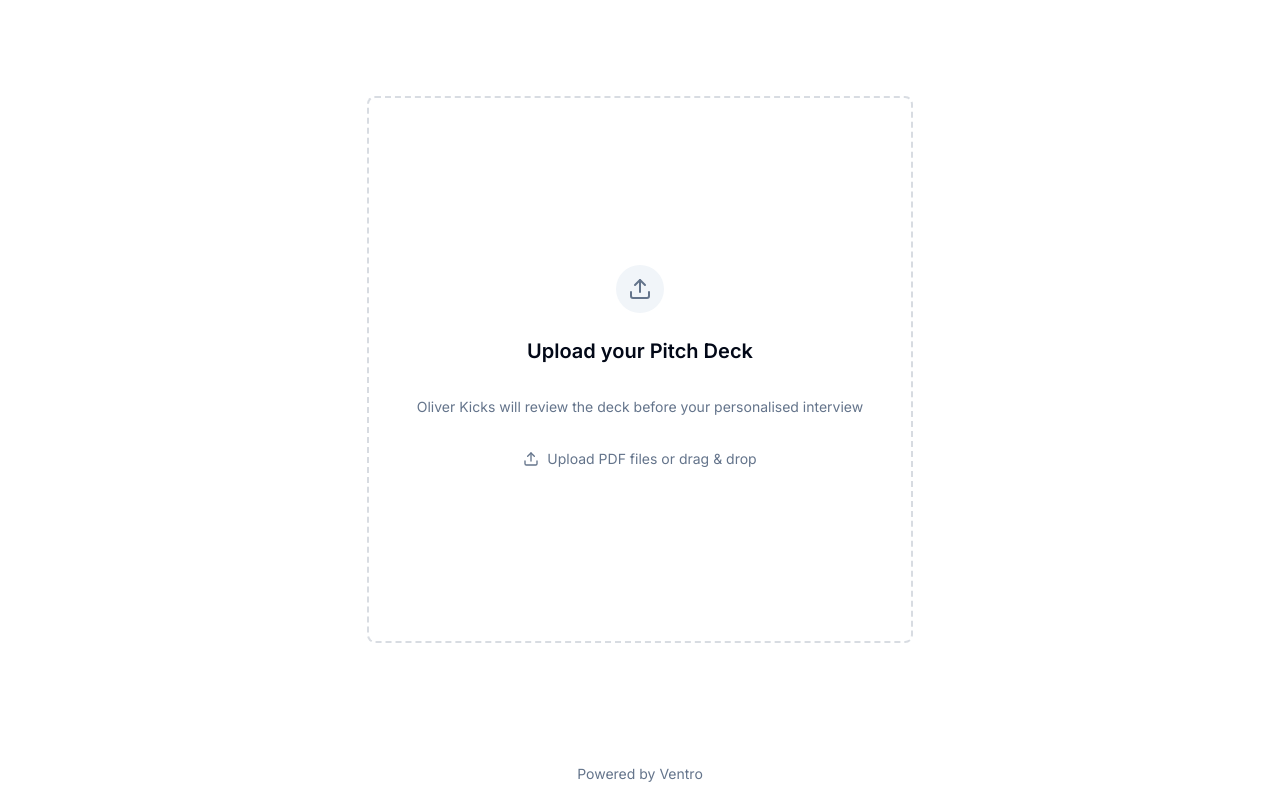
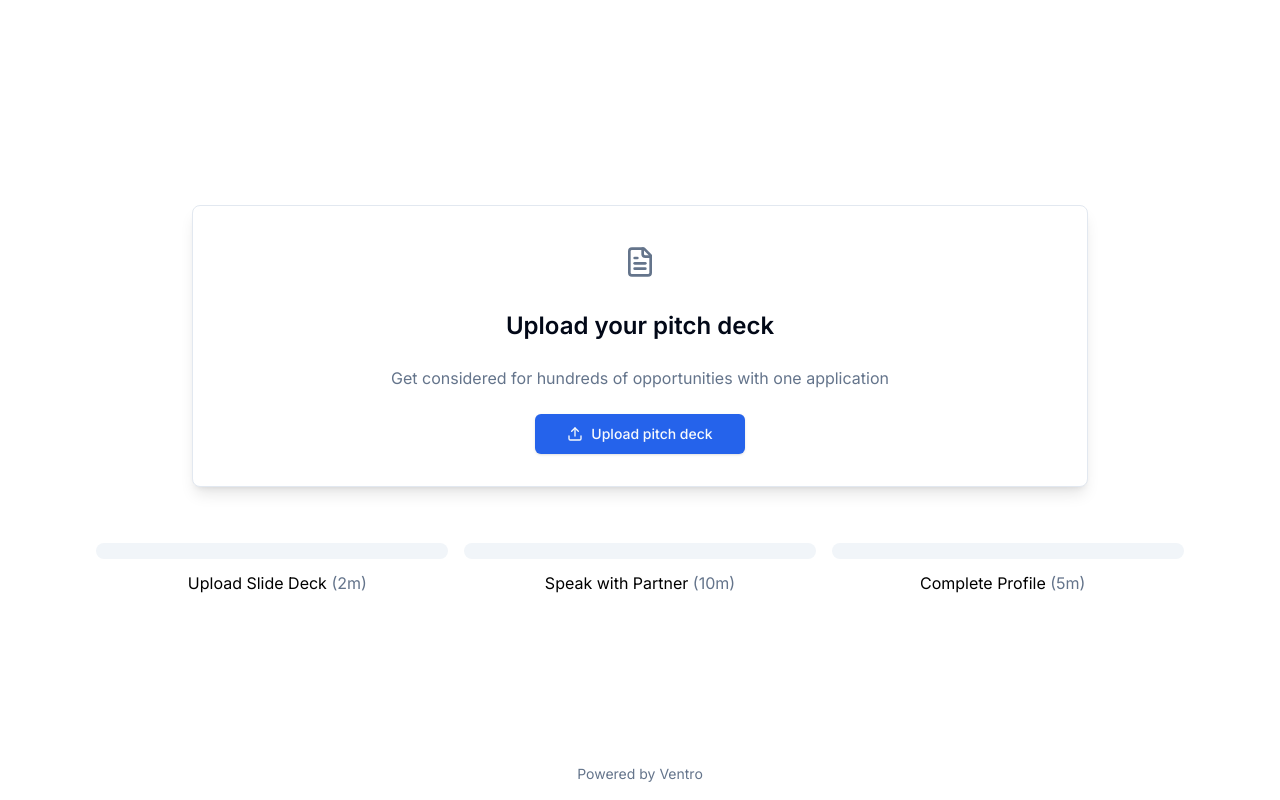
Before and after one commit to Arron-Stothart/elevenlabs-hackathon, a Next.js app: page / in a window 1280 px wide. Built offline with nearby package versions, Linux system fonts and the light colour scheme.

Commit message:
feat: ui

```diff
--- a/app/page.tsx
+++ b/app/page.tsx
@@ -33,6 +33,7 @@ export default function StartPage() {
             initial={{ opacity: 0, y: 20 }}
             animate={{ opacity: 1, y: 0 }}
             exit={{ opacity: 0, y: -20 }}
+            className="w-full items-center justify-center"
           >
             <FileUpload onComplete={handleUploadComplete} />
           </motion.div>
--- a/components/FileUpload.tsx
+++ b/components/FileUpload.tsx
@@ -1,7 +1,7 @@
 "use client";
 
 import * as React from "react";
-import { Box, Upload, Presentation, Check } from "lucide-react";
+import { Box, Upload, Presentation, Check, FileText } from "lucide-react";
 import { motion, AnimatePresence } from "framer-motion";
 import { cn } from "@/lib/utils";
 import { Badge } from "@/components/ui/badge";
@@ -203,13 +203,12 @@ export default function FileUpload({ onComplete }: FileUploadProps) {
   };
 
   return (
-    <div className="w-full max-w-6xl mx-auto p-4 h-[80vh]">
+    <div className="w-full max-w-7xl mx-auto p-4">
       <div
         className={cn(
-          "relative rounded-lg p-12 aspect-square max-h-[80vh]",
+          "relative rounded-lg p-12",
           "flex flex-col items-center justify-center gap-4",
-          !isUploaded && "border-2 border-dashed border-muted-foreground/25",
-          isDragging && "border-primary bg-primary/5"
+          isDragging && "border-2 border-dashed border-primary bg-primary/5"
         )}
         onDragOver={onDragOver}
         onDragLeave={onDragLeave}
@@ -222,7 +221,7 @@ export default function FileUpload({ onComplete }: FileUploadProps) {
             animate={{ opacity: 1, y: 0 }}
             exit={{ opacity: 0, y: -20 }}
             transition={{ duration: 0.3 }}
-            className="flex flex-col items-center gap-6"
+            className="flex flex-col items-center gap-6 w-full"
           >
             {isConfirmed ? (
               <CallerInfo
@@ -261,13 +260,13 @@ export default function FileUpload({ onComplete }: FileUploadProps) {
               </>
             ) : isUploaded && structuredData ? (
               <>
-                <h2 className="text-xl font-semibold">
+                <h2 className="text-2xl font-semibold">
                   We need to confirm some details
                 </h2>
                 <motion.div
                   initial={{ opacity: 0, y: 20 }}
                   animate={{ opacity: 1, y: 0 }}
-                  className="mt-4 text-left w-full"
+                  className="mt-4 text-left max-w-xl w-full"
                 >
                   <div className="bg-card border rounded-lg shadow-sm p-6 w-full">
                     <div className="space-y-6">
@@ -455,16 +454,53 @@ export default function FileUpload({ onComplete }: FileUploadProps) {
               </>
             ) : (
               <>
-                <div className="h-12 w-12 rounded-full bg-muted flex items-center justify-center">
-                  <Upload className="h-6 w-6 text-muted-foreground" />
+                <div className="w-full max-w-4xl mx-auto p-8 text-center space-y-6 bg-card border rounded-lg shadow-lg">
+                  <div className="mx-auto w-12 h-12 flex items-center justify-center">
+                    <FileText className="w-8 h-8 text-muted-foreground" />
+                  </div>
+                  <h2 className="text-2xl font-semibold">Upload your pitch deck</h2>
+                  <p className="text-muted-foreground">
+                    Get considered for hundreds of opportunities
+                    with one application
+                  </p>
+                  <div>
+                    <Button
+                      size="lg"
+                      variant="default"
+                      className="cursor-pointer"
+                      onClick={() => document.getElementById('file-upload')?.click()}
+                    >
+                      <Upload className="mr-2 h-4 w-4" />
+                      Upload pitch deck
+                    </Button>
+                    <input
+                      id="file-upload"
+                      type="file"
+                      className="hidden"
+                      accept=".pdf"
+                      onChange={onFileSelect}
+                    />
+                  </div>
                 </div>
-                <h2 className="text-xl font-semibold mb-2">
-                  Upload your Pitch Deck
-                </h2>
-                <p className="text-sm text-muted-foreground mb-2">
-                  Oliver Kicks will review the deck before your personalised
-                  interview
-                </p>
+
+                <div className="w-full mt-8">
+                  <div className="flex justify-between items-center gap-4">
+                    <div className="h-4 flex-1 bg-muted rounded-full" />
+                    <div className="h-4 flex-1 bg-muted rounded-full" />
+                    <div className="h-4 flex-1 bg-muted rounded-full" />
+                  </div>
+                  <div className="flex justify-between mt-3 text-md text-black">
+                    <div className="flex-1 text-center">
+                      Upload Slide Deck <span className="text-muted-foreground">(2m)</span>
+                    </div>
+                    <div className="flex-1 text-center">
+                      Speak with Partner <span className="text-muted-foreground">(10m)</span>
+                    </div>
+                    <div className="flex-1 text-center">
+                      Complete Profile <span className="text-muted-foreground">(5m)</span>
+                    </div>
+                  </div>
+                </div>
               </>
             )}
 
@@ -477,30 +513,6 @@ export default function FileUpload({ onComplete }: FileUploadProps) {
                 {error}
               </motion.p>
             )}
-
-            {!isUploaded && !isUploading && (
-              <motion.div
-                initial={{ opacity: 0, y: 10 }}
-                animate={{ opacity: 1, y: 0 }}
-                transition={{ delay: 0.3 }}
-              >
-                <label
-                  htmlFor="file-upload"
-                  className="cursor-pointer inline-flex items-center gap-2 text-sm text-muted-foreground hover:text-foreground transition-colors"
-                >
-                  <Upload className="h-4 w-4" />
-                  Upload PDF files or drag & drop
-                </label>
-
-                <input
-                  id="file-upload"
-                  type="file"
-                  className="sr-only"
-                  accept=".pdf"
-                  onChange={onFileSelect}
-                />
-              </motion.div>
-            )}
           </motion.div>
         </AnimatePresence>
       </div>
```
